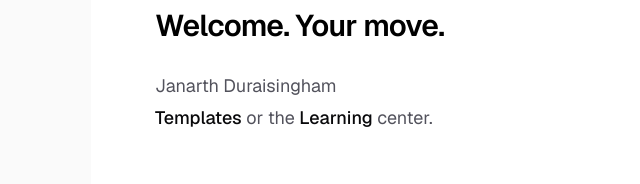
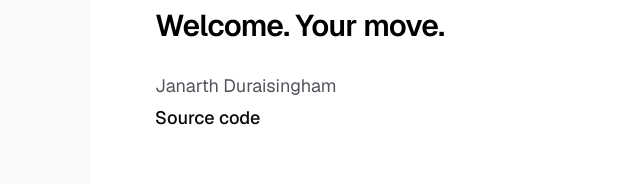
Before and after one commit to janarthduraisingham/chess, a Next.js app: page / in a window 1280 px wide. Shown: the part 344-528 px from the top of the page, without its empty margins (165-805 px from the left). Built offline with nearby package versions, Linux system fonts and the light colour scheme.

Commit message:
link source code

```diff
--- a/app/page.tsx
+++ b/app/page.tsx
@@ -19,19 +19,11 @@
           <p className="max-w-md text-lg leading-8 text-zinc-600 dark:text-zinc-400">
             Janarth Duraisingham {" "} <br />
             <a
-              href="https://vercel.com/templates?framework=next.js&utm_source=create-next-app&utm_medium=appdir-template-tw&utm_campaign=create-next-app"
+              href="https://github.com/janarthduraisingham/chess"
               className="font-medium text-zinc-950 dark:text-zinc-50"
             >
-              Templates
-            </a>{" "}
-            or the{" "}
-            <a
-              href="https://nextjs.org/learn?utm_source=create-next-app&utm_medium=appdir-template-tw&utm_campaign=create-next-app"
-              className="font-medium text-zinc-950 dark:text-zinc-50"
-            >
-              Learning
-            </a>{" "}
-            center.
+              Source code
+            </a>
           </p>
         </div>
         <div className="flex flex-col gap-4 text-base font-medium sm:flex-row">
```
